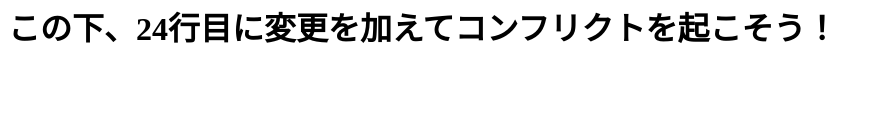
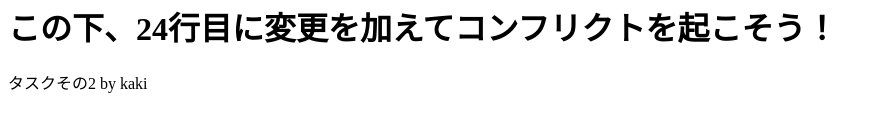
Before and after one commit to KEISHIRO-TERASHITA/git_practice, a plain HTML site: page make_conflict/index.html in a window 1280 px wide. Shown: the part 311-442 px from the top of the page, without its empty margins (0-879 px from the left). Drawn offline with Linux system fonts and the light colour scheme.

Commit message:
変更その2

```diff
--- a/make_conflict/index.html
+++ b/make_conflict/index.html
@@ -21,5 +21,6 @@
     <p>コンフリクト？起きません。</p>
   </section>
   <h1>この下、24行目に変更を加えてコンフリクトを起こそう！</h1>
+  <div class="task2">タスクその2 by kaki</div>
 </body>
 </html>
```
